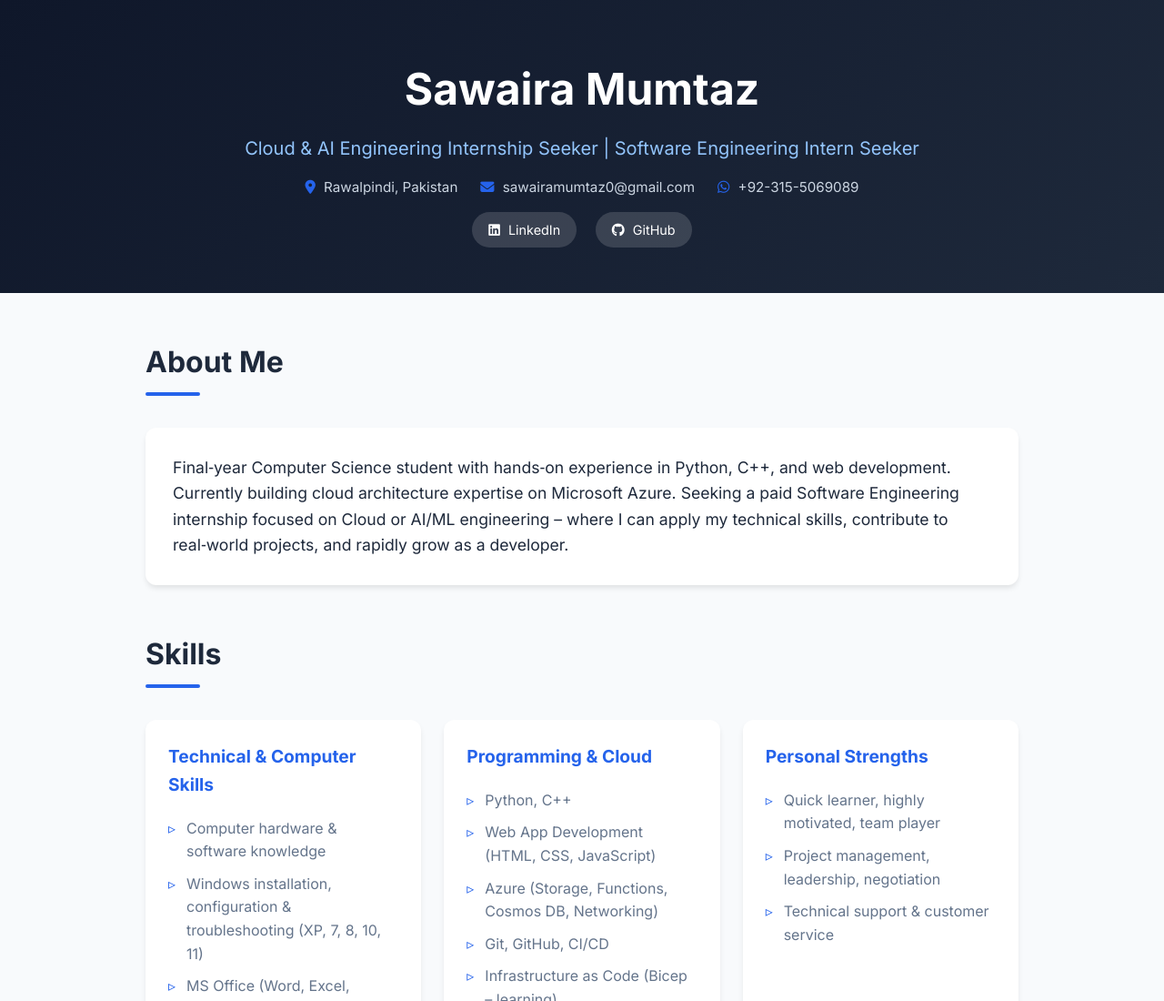
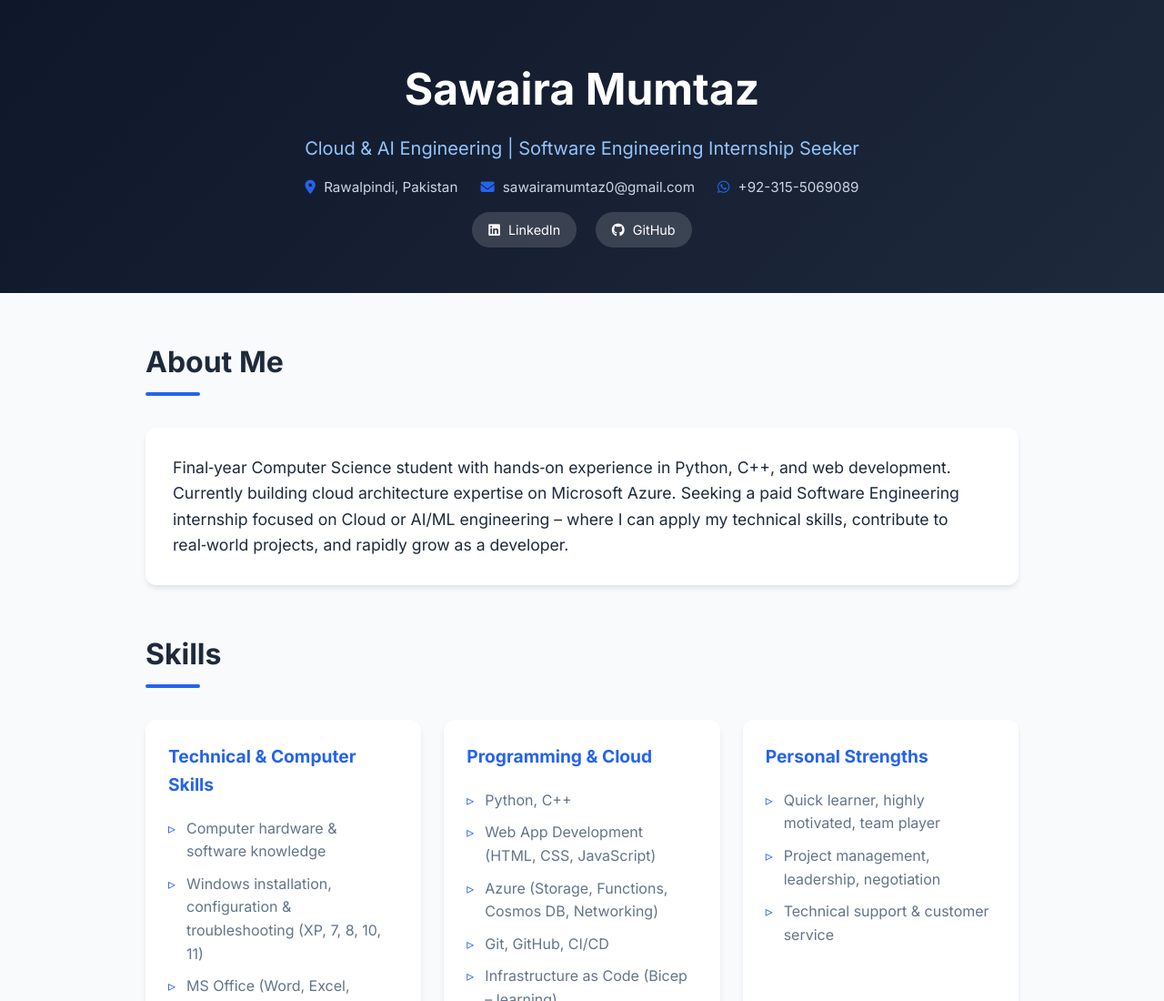
Before and after one commit to Sawaira-Mumtaz786/Protfoliowebsite, a plain HTML site: page index.html in a window 1280 px wide. Shown: the top 1100 px of the page at 91% size. Drawn offline with Linux system fonts and the light colour scheme.

Commit message:
Revise index.html content and structure
Updated the HTML structure and content of the index.html file, including changes to the header, about section, skills, education, projects, certifications, and contact information.

```diff
--- a/index.html
+++ b/index.html
@@ -14,7 +14,7 @@
         <div class="container header-content">
             <div class="header-text">
                 <h1>Sawaira Mumtaz</h1>
-                <p class="tagline">Cloud & AI Engineering Internship Seeker | Software Engineering Intern Seeker</p>
+                <p class="tagline">Cloud & AI Engineering | Software Engineering Internship Seeker</p>
                 <div class="contact-info">
                     <span><i class="fas fa-map-marker-alt"></i> Rawalpindi, Pakistan</span>
                     <span><i class="fas fa-envelope"></i> sawairamumtaz0@gmail.com</span>
```
